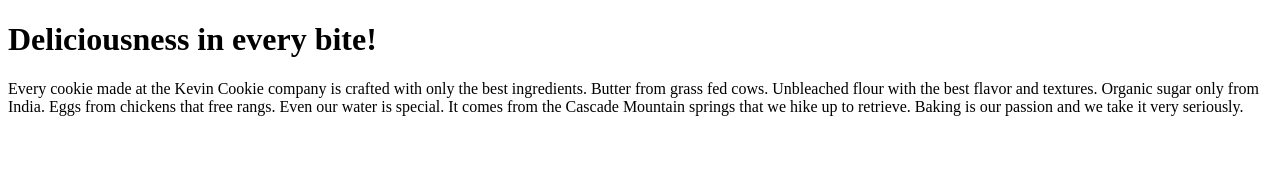
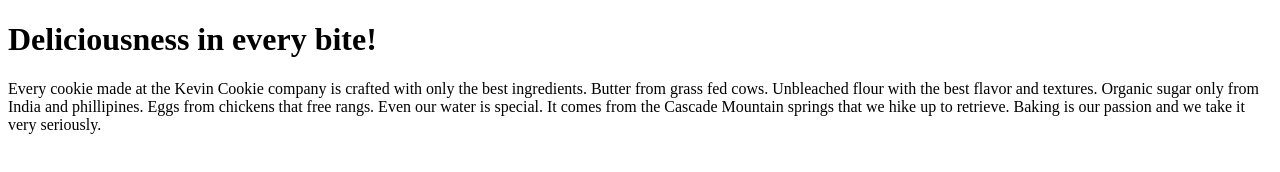
Before and after one commit to YoussefHassan485/another-test, a plain HTML site: page index.htm in a window 1280 px wide. Drawn offline with Linux system fonts and the light colour scheme.

Commit message:
Update index.htm

```diff
--- a/index.htm
+++ b/index.htm
@@ -4,7 +4,7 @@
 
 <h1>Deliciousness in every bite!</h1>
 
-<p>Every cookie made at the Kevin Cookie company is crafted with only the best ingredients. Butter from grass fed cows. Unbleached flour with the best flavor and textures. Organic sugar only from India. Eggs from chickens that free rangs. Even our water is special. It comes from the Cascade Mountain springs that we hike up to retrieve. Baking is our passion and we take it very seriously.</p>
+<p>Every cookie made at the Kevin Cookie company is crafted with only the best ingredients. Butter from grass fed cows. Unbleached flour with the best flavor and textures. Organic sugar only from India and phillipines. Eggs from chickens that free rangs. Even our water is special. It comes from the Cascade Mountain springs that we hike up to retrieve. Baking is our passion and we take it very seriously.</p>
 
 
 </body>
```
